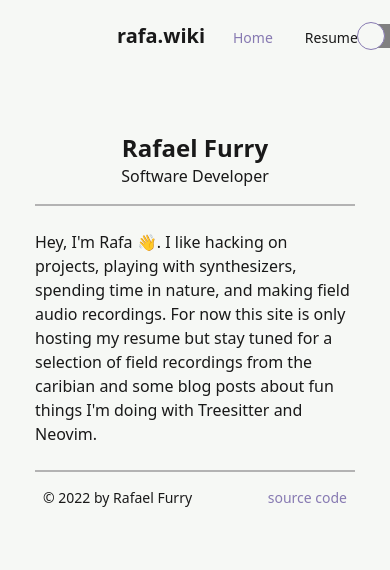
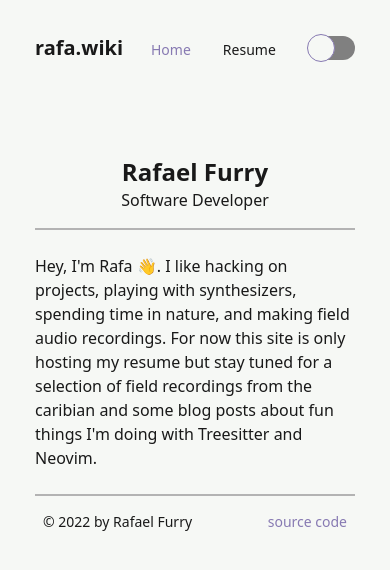
Before and after one commit to BullThistle/rafa.wiki-site, a Next.js app: page / in a window 390 px wide. Shown: the top 570 px of the page. Built offline with nearby package versions, Linux system fonts and the light colour scheme.

Commit message:
make navbar responsive

```diff
--- a/components/navbar/index.tsx
+++ b/components/navbar/index.tsx
@@ -8,8 +8,8 @@ const unselectedStyles = 'hover:purple dark:text-white'
 export const Navbar = () => {
   const { pathname } = useRouter()
   return (
-    <nav className='py-3 px-[30%]'>
-      <div className='container flex justify-between mx-auto'>
+    <nav className='py-3'>
+      <div className='container py-3 flex justify-between mx-auto max-w-xs sm:max-w-md md:max-w-lg'>
         <div className='mb-1 self-center text-xl font-semibold'>
           <Link href='/'>rafa.wiki</Link>
         </div>
```
